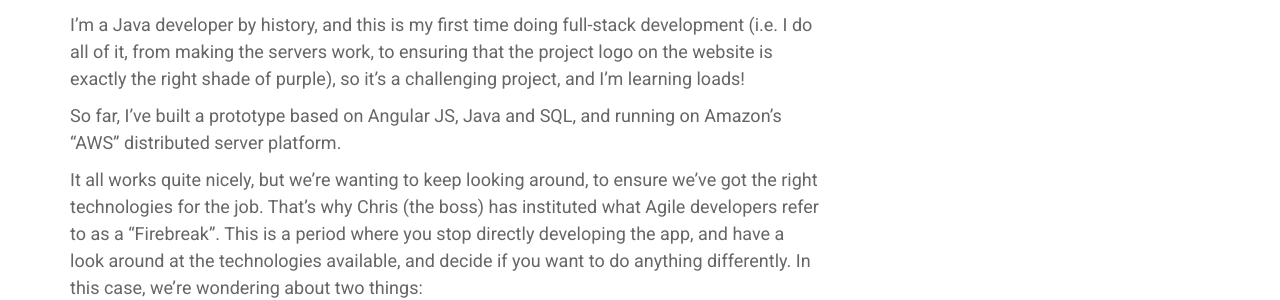
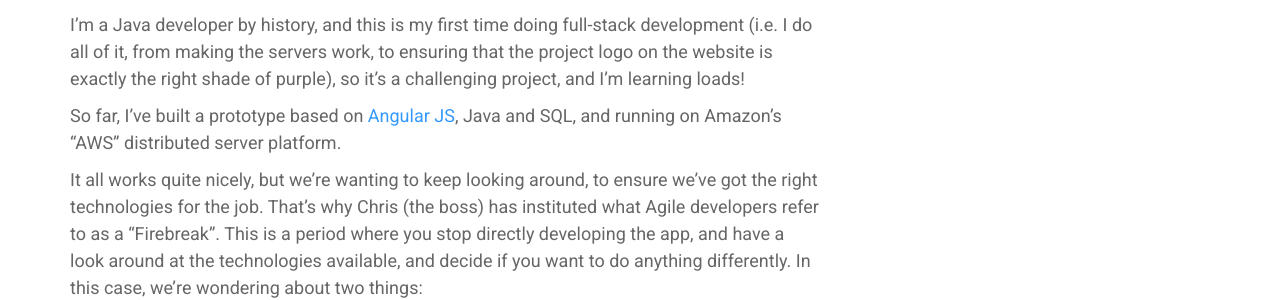
Before and after one commit to scvolabs/scvolabs-website, a Jekyll site: the page built from _posts/2015-06-22-developing-the-scvo-labs-project.md, in a window 1280 px wide. Shown: the part 554-854 px from the top of the page. Built offline with Jekyll 4.4.1, drawn with Linux system fonts in a browser that asks for light colours; nearby versions of some CDN libraries; comment, search, counter and statistics services are not loaded; part of the change alters nothing that is shown.

```diff
--- a/_posts/2015-06-22-developing-the-scvo-labs-project.md
+++ b/_posts/2015-06-22-developing-the-scvo-labs-project.md
@@ -14,7 +14,7 @@ For the last few weeks I've been building a prototype of the underlying system w
 
 I'm a Java developer by history, and this is my first time doing full-stack development (i.e. I do all of it, from making the servers work, to ensuring that the project logo on the website is exactly the right shade of purple), so it's a challenging project, and I'm learning loads!
 
-So far, I've built a prototype based on Angular JS, Java and SQL, and running on Amazon's "AWS" distributed server platform.
+So far, I've built a prototype based on [Angular JS](https://angularjs.org/), Java and SQL, and running on Amazon's "AWS" distributed server platform.
 
 It all works quite nicely, but we're wanting to keep looking around, to ensure we've got the right technologies for the job. That's why Chris (the boss) has instituted what Agile developers refer to as a "Firebreak". This is a period where you stop directly developing the app, and have a look around at the technologies available, and decide if you want to do anything differently. In this case, we're wondering about two things:
 
```
